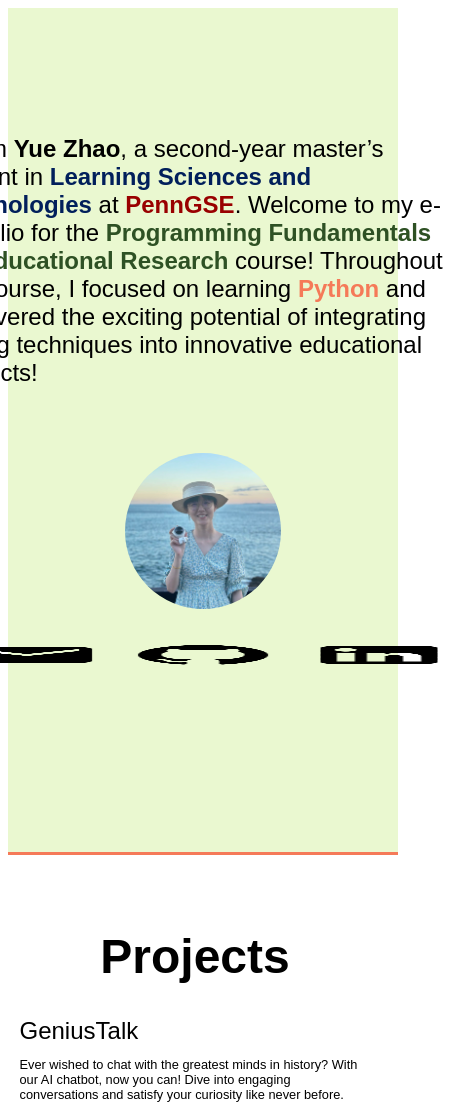
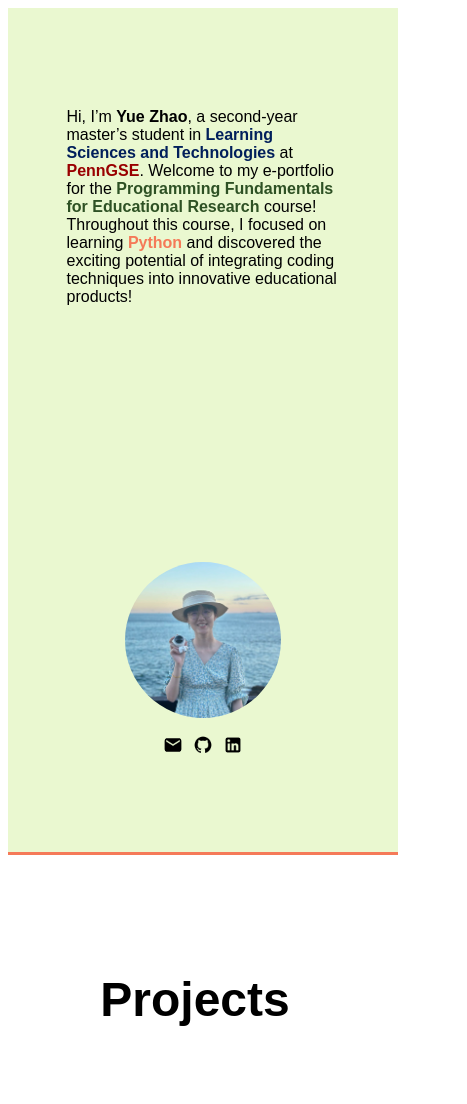
Before and after one commit to yuezhaodesign/id-portfolio, a plain HTML site: page index.html in a window 390 px wide. Shown: the top 1104 px of the page, 467 px wide, since content can reach past the window. Drawn offline with Linux system fonts and the light colour scheme; a web font is replaced by a local one.

Commit message:
update the mobile version

```diff
--- a/index.html
+++ b/index.html
@@ -48,7 +48,7 @@
     </a>
 
     <a href='https://github.com/yuezhaodesign/TextAnalysis.git' class="card">
-         <img src="src/textanalysis.png" alt="Text Analysis">
+
         <div class="info">
             <h2>Text Analysis</h2>
             <p>This Streamlit app allows users to analyze and visualize various linguistic features, including Named Entity Recognition (NER), tokens, dependencies, and more. Simply input your text and explore the insights!</p>
@@ -58,6 +58,7 @@
                 <span>Text Analysis</span>
             </div>
         </div>
+        <img src="src/textanalysis.png" alt="Text Analysis">
     </a>
 
     <a href="https://www.kaggle.com/code/janiemendes/search-engine-for-art-of-institution-chicago" class="card">
@@ -73,7 +74,7 @@
     </a>
 
     <a href="https://www.kaggle.com/code/janiemendes/gym-data-visualization-yue-zhao" class="card">
-        <img src="src/gym.png" alt="Gym Data Visualization">
+
         <div class="info">
             <h2>Gym Data Visualization</h2>
             <p>This data visualization project explores the distribution of age, weight, height, BMI and workout types for gym members. It further explores the relationship between different variables. Get some insights!</p>
@@ -83,6 +84,7 @@
                 <span>Data visualization</span>
             </div>
         </div>
+        <img src="src/gym.png" alt="Gym Data Visualization">
     </a>
 
     <a href="https://www.kaggle.com/code/janiemendes/weather-data-analysis" class="card">
@@ -98,7 +100,7 @@
     </a>
 
     <a href="https://www.kaggle.com/code/janiemendes/mental-health-evaluation" class="card">
-        <img src="src/mentalhealth.jp2" alt="Mental Health Evaluation">
+
         <div class="info">
             <h2>Mental Health Evaluation</h2>
             <p>This project processes data collected from a mental health survey, analyzing demographic information and calculating average scores for various variables. It showcases my potential for future quantitative research!</p>
@@ -107,6 +109,7 @@
                 <span>Quantitative research</span>
             </div>
         </div>
+        <img src="src/mentalhealth.jp2" alt="Mental Health Evaluation">
     </a>
 
 </div>
--- a/style.css
+++ b/style.css
@@ -78,7 +78,7 @@ body {
     justify-content: center;
     align-items: center;
     margin: 0;
-    padding: 10vh 15vw;
+    padding: 10vh 0;
 }
 
 .projects h1 {
@@ -99,7 +99,7 @@ body {
     flex: 1;
     display: flex;
     flex-direction: column;
-    padding: 5vh 5vw;
+    padding: 5vh 10vw;
 }
 
 .info h2 {
@@ -136,7 +136,7 @@ body {
     height: 20vw;
     object-fit: cover;
     border-radius: 5px;
-    padding: 5vh 5vw;
+    padding: 5vh 10vw 5vh 0;
 }
 
 .card:hover {
@@ -159,24 +159,37 @@ body {
 /* responsive  */
 @media screen and (max-width: 768px) {
     .container {
+        width: 100vw;
+        height: 100vh;
         flex-direction: column;
-        margin: auto 5vw;
+        margin: 0 5vw;
+    }
+
+    .container p {
+        flex: 1;
+        font-size: 1rem;
+        padding: 10vh 10vw 0 10vw;
     }
 
     .profile {
-        margin: 5vh 0;
+        flex: 1;
+        margin: 0;
+        padding: 0;
     }
 
     .profile img {
         width: 40vw;
     }
 
-    .projects {
-        padding: 5vh 5vw;
+    .buttons img {
+        width: 20px;
+        height: 20px;
+        margin: 2vh 5px;
     }
 
     .card {
         flex-direction: column;
+        padding: 5vh 10vw;
     }
 
     .info {
@@ -188,7 +201,7 @@ body {
     }
 
     .info p {
-        font-size: 0.8rem;
+        font-size: 1rem;
     }
 
     .tags {
```
